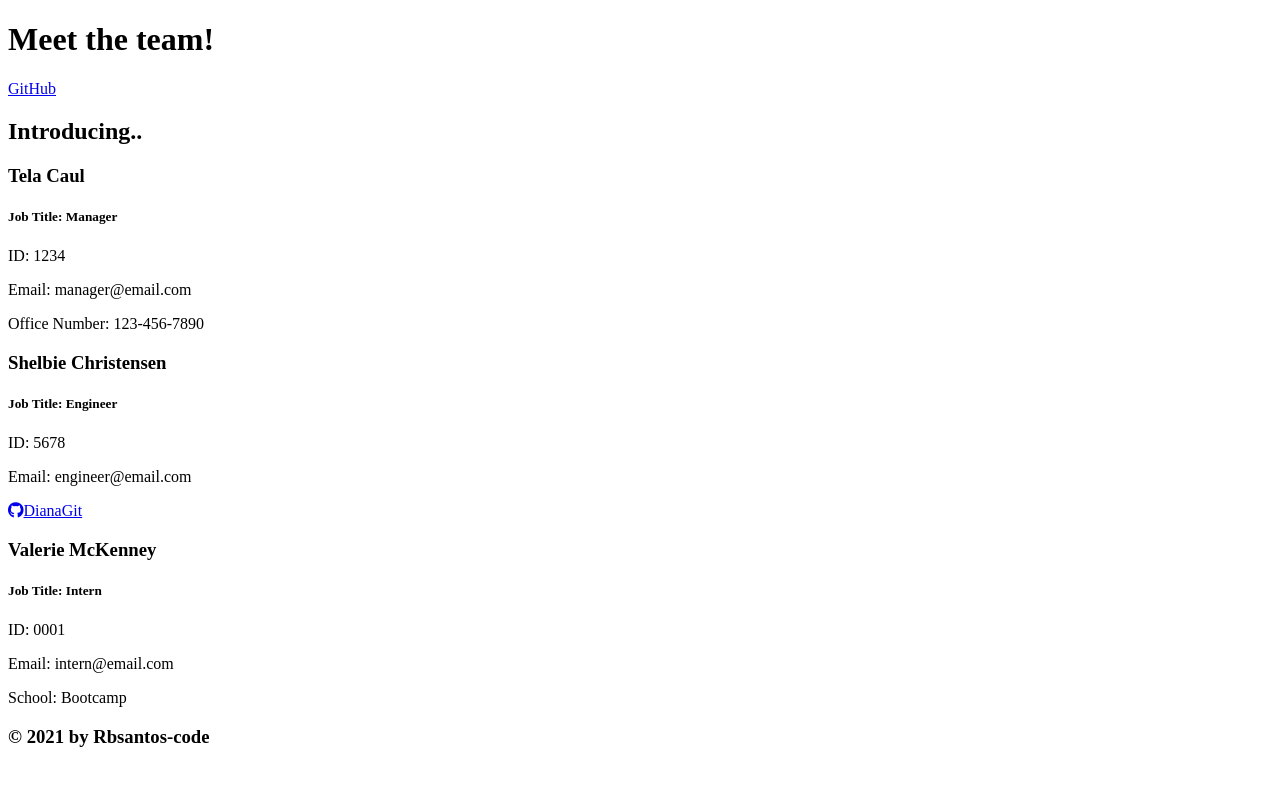
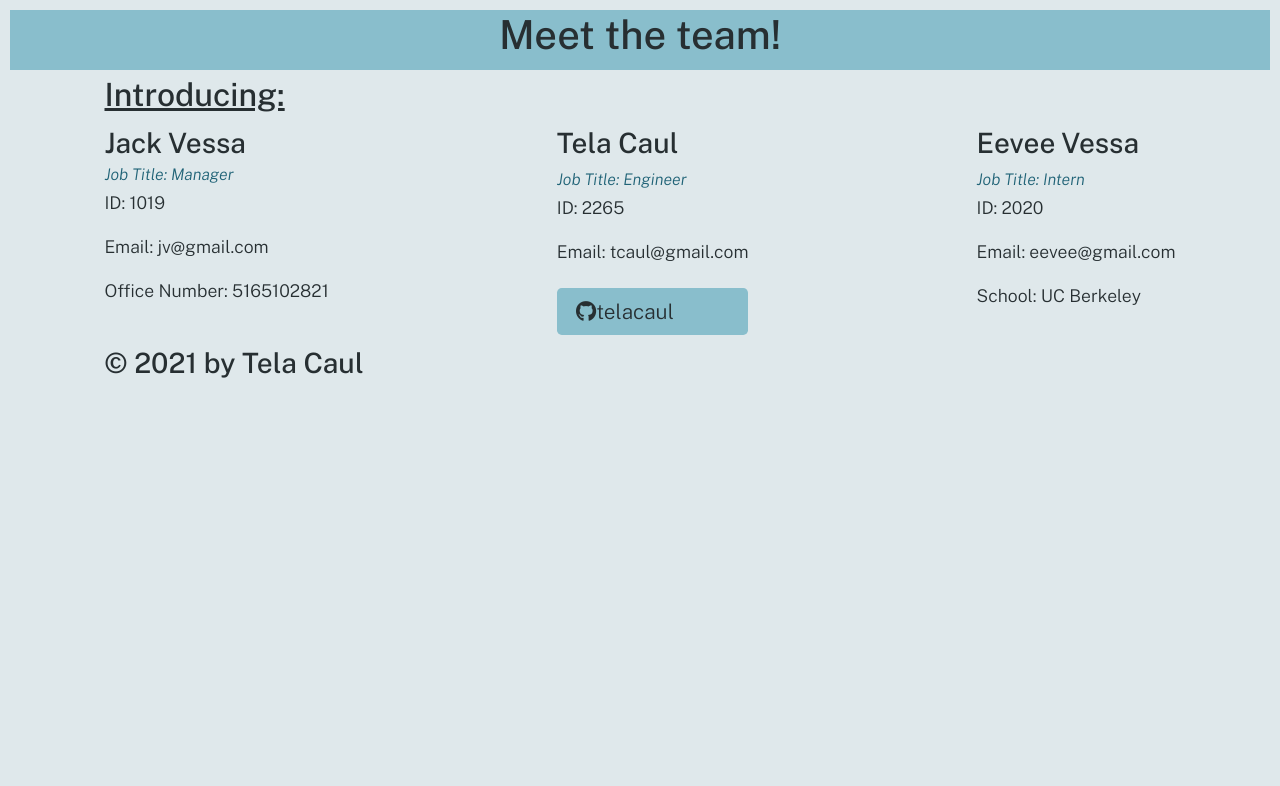
Before and after one commit to telacaul/team-profile-generator, a website: page dist/index.html in a window 1280 px wide. Drawn offline with nearby package versions, Linux system fonts and the light colour scheme.

Commit message:
finalized stylesheet

```diff
--- a/__tests__/employee.test.js
+++ b/__tests__/employee.test.js
@@ -1,5 +1,5 @@
 const { expect, test } = require('@jest/globals');
-const employee = require('../lib/Employee');
+const Employee = require('../lib/Employee');
 
 test('create new employee object', () => {
     const employee = new Employee('Tela');
@@ -20,7 +20,7 @@ test('get employee email info', () => {
 })
 
 test('get job role info', () => {
-    const role = 'employee';
+    const role = 'Employee';
     const employee = new Employee('Tela', 2265, role);
 
     expect(employee.role).toBe(role);
--- a/src/css/style.css
+++ b/src/css/style.css
@@ -0,0 +1,216 @@
+:root {
+    --primary: #89becc;
+    --secondary: #dfe8eb;
+    --tertiary: #9152c5;
+    --light: #206377;
+    --dark: #272f32;
+    --border-radius: 0.3rem;
+    --spacing-one: calc(1rem * 0.25);
+    --spacing-two: calc(1rem * 0.5);
+    --spacing-three: 1rem;
+    --spacing-four: calc(1rem * 1.5);
+    --spacing-five: calc(1rem * 3);
+}
+
+* {
+    box-sizing: border-box;
+}
+
+body {
+    background-color: var(--secondary);
+    margin: 0;
+    padding: 10px;
+    font-family: 'Public Sans', sans-serif;
+    font-weight: 300;
+    color: var(--dark);
+    line-height: 1.5;
+    font-size: 16px;
+}
+
+h1,
+h2,
+h3,
+h4,
+h5,
+h6 {
+    font-weight: 500;
+    margin: 5px 0;
+    color: var(--dark);
+    line-height: 1.25;
+}
+
+h1 {
+    font-size: 2.25rem;
+}
+
+h2 {
+    font-size: 2rem;
+    text-decoration: underline;
+}
+
+h3 {
+    font-size: 1.75rem;
+}
+
+h4 {
+    font-size: 1.5rem;
+}
+
+h5 {
+    font-size: 1.25rem;
+}
+
+h6 {
+    font-size: 1rem;
+}
+
+p {
+    font-size: 1.1rem;
+    margin-top: 0;
+}
+
+a {
+    text-decoration: none;
+}
+
+header {
+    background-color: var(--primary);
+    position: sticky;
+    top: 0;
+}
+
+nav {
+    width: 100%;
+    margin-top: 10px;
+    justify-content: center;
+}
+
+nav a:hover {
+    color: var(--secondary);
+    background-color: var(--dark);
+}
+
+.page-title {
+    text-align: center;
+    width: 100%;
+    margin: 0;
+    font-size: 2.5rem;
+}
+
+.portfolio-languages {
+    font-size: 1rem;
+    font-style: italic;
+    color: var(--light);
+}
+
+.btn {
+    font-size: 1.3rem;
+    text-decoration: none;
+    padding: 0.5rem 1.2rem;
+    width: 100%;
+    margin: 5px 0;
+    border-radius: var(--border-radius);
+    color: var(--dark);
+    outline: none;
+    background-color: var(--primary);
+}
+
+.btn:hover {
+    color: var(--dark);
+    background-color: var(--secondary);
+}
+
+.btn-inline {
+    display: inline;
+}
+
+/* CARDS */
+.card {
+    margin: 0 0 20px 0;
+    border: 3px solid var(--dark);
+    border-radius: var(--border-radius);
+}
+
+.card-header {
+    color: var(--primary);
+    background-color: var(--dark);
+    padding: 2.5%;
+    border-radius: calc(0.18rem - 1px) calc(0.18rem - 1px) 0 0;
+}
+
+.card-body {
+    padding: 2.5%;
+}
+
+/* LAYOUT */
+.container {
+    width: 85%;
+    max-width: 1200px;
+    margin-left: auto;
+    margin-right: auto;
+}
+
+.container-fluid {
+    width: 92%;
+}
+
+/* DISPLAY */
+.display-none {
+    display: none;
+}
+
+.display-block {
+    display: block;
+}
+
+.display-inline-block {
+    display: inline-block;
+}
+
+  .display-inline {
+    display: inline;
+}
+
+/* FLEX CONTENT */
+.flex-row {
+    display: flex;
+    flex-wrap: wrap;
+}
+
+.flex-column {
+    display: flex;
+    flex-direction: column;
+    flex-wrap: wrap;
+}
+
+.justify-space-between {
+    justify-content: space-between;
+}
+
+.justify-space-around {
+    justify-content: space-around;
+}
+
+.justify-flex-start {
+    justify-content: flex-start;
+}
+
+.justify-flex-end {
+    justify-content: flex-end;
+}
+
+.justify-center {
+    justify-content: center;
+}
+
+.align-stretch {
+    align-items: stretch;
+}
+
+.align-end {
+    align-items: flex-end;
+}
+
+.align-center {
+    align-items: center;
+}
--- a/src/page_template.js
+++ b/src/page-template.js
@@ -114,4 +114,4 @@ module.exports = profile => {
     `;
 };
 
-module.exports = generatePage;
+//module.exports = generatePage;
```
Also changed, not shown: dist/index.html.
